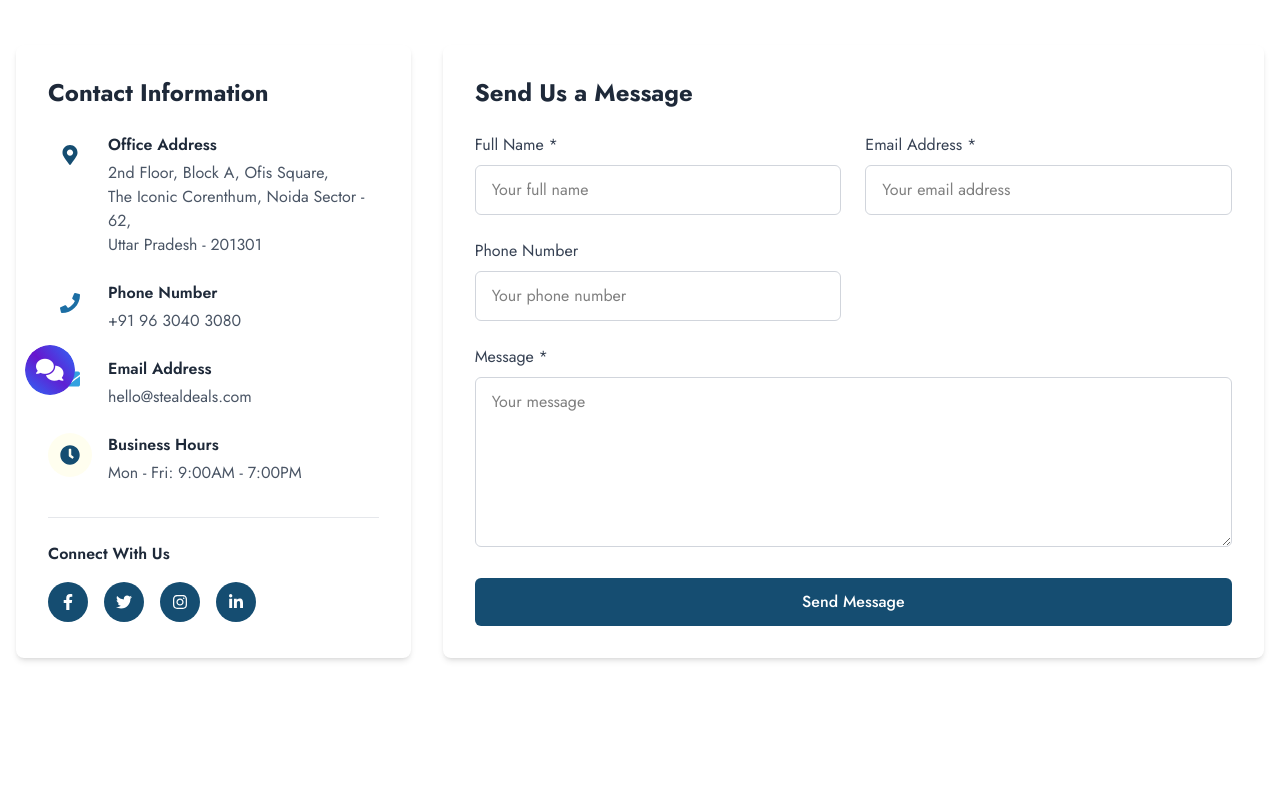
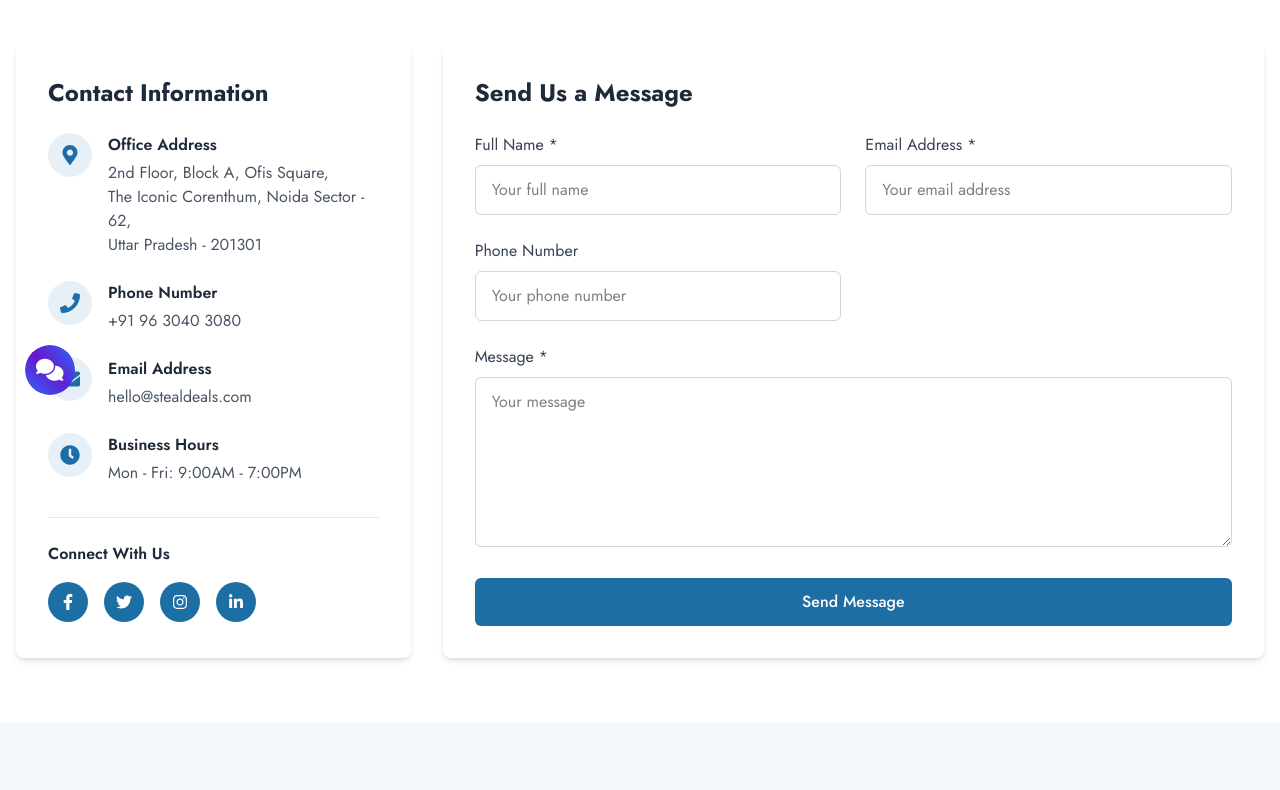
Before and after one commit to HillyAttic/stealdealsv1, a Next.js app: page /contact in a window 1280 px wide. Shown: the part 380-1170 px from the top of the page. Built offline with nearby package versions, Linux system fonts and the light colour scheme; no server answers.

Commit message:
checkpoint 105

```diff
--- a/src/app/contact/page.tsx
+++ b/src/app/contact/page.tsx
@@ -59,8 +59,8 @@ export default function ContactPage() {
 
                   <div className="space-y-6">
                     <div className="flex items-start">
-                      <div className="bg-primary-50 p-3 rounded-full mr-4">
-                        <FaMapMarkerAlt className="text-primary text-xl" />
+                      <div className="p-3 rounded-full mr-4" style={{backgroundColor: 'rgba(28, 110, 164, 0.1)'}}>
+                        <FaMapMarkerAlt className="text-xl" style={{color: 'rgb(28, 110, 164)'}} />
                       </div>
                       <div>
                         <h3 className="font-semibold text-gray-800 mb-1">Office Address</h3>
@@ -69,8 +69,8 @@ export default function ContactPage() {
                     </div>
 
                     <div className="flex items-start">
-                      <div className="bg-secondary-50 p-3 rounded-full mr-4">
-                        <FaPhone className="text-secondary text-xl" />
+                      <div className="p-3 rounded-full mr-4" style={{backgroundColor: 'rgba(28, 110, 164, 0.1)'}}>
+                        <FaPhone className="text-xl" style={{color: 'rgb(28, 110, 164)'}} />
                       </div>
                       <div>
                         <h3 className="font-semibold text-gray-800 mb-1">Phone Number</h3>
@@ -79,8 +79,8 @@ export default function ContactPage() {
                     </div>
 
                     <div className="flex items-start">
-                      <div className="bg-accent-50 p-3 rounded-full mr-4">
-                        <FaEnvelope className="text-accent text-xl" />
+                      <div className="p-3 rounded-full mr-4" style={{backgroundColor: 'rgba(28, 110, 164, 0.1)'}}>
+                        <FaEnvelope className="text-xl" style={{color: 'rgb(28, 110, 164)'}} />
                       </div>
                       <div>
                         <h3 className="font-semibold text-gray-800 mb-1">Email Address</h3>
@@ -89,8 +89,8 @@ export default function ContactPage() {
                     </div>
 
                     <div className="flex items-start">
-                      <div className="bg-highlight/20 p-3 rounded-full mr-4">
-                        <FaClock className="text-primary text-xl" />
+                      <div className="p-3 rounded-full mr-4" style={{backgroundColor: 'rgba(28, 110, 164, 0.1)'}}>
+                        <FaClock className="text-xl" style={{color: 'rgb(28, 110, 164)'}} />
                       </div>
                       <div>
                         <h3 className="font-semibold text-gray-800 mb-1">Business Hours</h3>
@@ -102,16 +102,40 @@ export default function ContactPage() {
                   <div className="mt-8 pt-6 border-t border-gray-200">
                     <h3 className="font-semibold text-gray-800 mb-4">Connect With Us</h3>
                     <div className="flex space-x-4">
-                      <a href="https://www.facebook.com/stealdeals.co.in/" className="bg-primary text-white p-3 rounded-full hover:bg-secondary transition-colors">
+                      <a
+                        href="https://www.facebook.com/stealdeals.co.in/"
+                        className="text-white p-3 rounded-full transition-all duration-300 hover:scale-105"
+                        style={{backgroundColor: 'rgb(28, 110, 164)'}}
+                        onMouseEnter={(e) => (e.currentTarget as HTMLElement).style.backgroundColor = 'rgb(21, 77, 113)'}
+                        onMouseLeave={(e) => (e.currentTarget as HTMLElement).style.backgroundColor = 'rgb(28, 110, 164)'}
+                      >
                         <FaFacebookF />
                       </a>
-                      <a href="#" className="bg-primary text-white p-3 rounded-full hover:bg-secondary transition-colors">
+                      <a
+                        href="#"
+                        className="text-white p-3 rounded-full transition-all duration-300 hover:scale-105"
+                        style={{backgroundColor: 'rgb(28, 110, 164)'}}
+                        onMouseEnter={(e) => (e.currentTarget as HTMLElement).style.backgroundColor = 'rgb(21, 77, 113)'}
+                        onMouseLeave={(e) => (e.currentTarget as HTMLElement).style.backgroundColor = 'rgb(28, 110, 164)'}
+                      >
                         <FaTwitter />
                       </a>
-                      <a href="http://instagram.com/stealdeals.co.in/" className="bg-primary text-white p-3 rounded-full hover:bg-secondary transition-colors">
+                      <a
+                        href="http://instagram.com/stealdeals.co.in/"
+                        className="text-white p-3 rounded-full transition-all duration-300 hover:scale-105"
+                        style={{backgroundColor: 'rgb(28, 110, 164)'}}
+                        onMouseEnter={(e) => (e.currentTarget as HTMLElement).style.backgroundColor = 'rgb(21, 77, 113)'}
+                        onMouseLeave={(e) => (e.currentTarget as HTMLElement).style.backgroundColor = 'rgb(28, 110, 164)'}
+                      >
                         <FaInstagram />
                       </a>
-                      <a href="https://www.linkedin.com/company/steal-deals/posts/?feedView=all" className="bg-primary text-white p-3 rounded-full hover:bg-secondary transition-colors">
+                      <a
+                        href="https://www.linkedin.com/company/steal-deals/posts/?feedView=all"
+                        className="text-white p-3 rounded-full transition-all duration-300 hover:scale-105"
+                        style={{backgroundColor: 'rgb(28, 110, 164)'}}
+                        onMouseEnter={(e) => (e.currentTarget as HTMLElement).style.backgroundColor = 'rgb(21, 77, 113)'}
+                        onMouseLeave={(e) => (e.currentTarget as HTMLElement).style.backgroundColor = 'rgb(28, 110, 164)'}
+                      >
                         <FaLinkedinIn />
                       </a>
                     </div>
@@ -129,13 +153,16 @@ export default function ContactPage() {
                     <div className="fixed inset-0 bg-black bg-opacity-50 flex items-center justify-center z-50 p-4">
                       <div className="bg-white rounded-2xl shadow-2xl max-w-md w-full p-8 text-center">
                         <div className="mx-auto w-16 h-16 bg-green-100 rounded-full flex items-center justify-center mb-4">
-                          <FaCheckCircle className="text-secondary text-3xl" />
+                          <FaCheckCircle className="text-3xl" style={{color: 'rgb(28, 110, 164)'}} />
                         </div>
                         <h3 className="text-2xl font-bold text-gray-800 mb-2">Message Sent Successfully!</h3>
                         <p className="text-gray-600 mb-6">Thank you for reaching out. We'll get back to you shortly.</p>
                         <button
                           onClick={() => setShowSuccessMessage(false)}
-                          className="bg-secondary hover:bg-accent text-white px-8 py-3 rounded-lg font-semibold transition-colors"
+                          className="text-white px-8 py-3 rounded-lg font-semibold transition-all duration-300 hover:scale-105"
+                          style={{backgroundColor: 'rgb(28, 110, 164)'}}
+                          onMouseEnter={(e) => (e.currentTarget as HTMLButtonElement).style.backgroundColor = 'rgb(21, 77, 113)'}
+                          onMouseLeave={(e) => (e.currentTarget as HTMLButtonElement).style.backgroundColor = 'rgb(28, 110, 164)'}
                         >
                           Great, Thanks!
                         </button>
@@ -163,7 +190,18 @@ export default function ContactPage() {
                             type="text"
                             id="name"
                             name="name"
-                            className="w-full px-4 py-3 border border-gray-300 rounded-md focus:outline-none focus:ring-2 focus:ring-accent"
+                            className="w-full px-4 py-3 border border-gray-300 rounded-md focus:outline-none focus:ring-2 transition-all duration-300"
+                            style={{
+                              '--focus-ring-color': 'rgba(28, 110, 164, 0.3)'
+                            } as React.CSSProperties & { '--focus-ring-color': string }}
+                            onFocus={(e) => {
+                              e.currentTarget.style.borderColor = 'rgb(28, 110, 164)';
+                              e.currentTarget.style.boxShadow = '0 0 0 3px rgba(28, 110, 164, 0.1)';
+                            }}
+                            onBlur={(e) => {
+                              e.currentTarget.style.borderColor = '#d1d5db';
+                              e.currentTarget.style.boxShadow = 'none';
+                            }}
                             placeholder="Your full name"
                             required
                           />
@@ -174,7 +212,18 @@ export default function ContactPage() {
                             type="email"
                             id="email"
                             name="email"
-                            className="w-full px-4 py-3 border border-gray-300 rounded-md focus:outline-none focus:ring-2 focus:ring-accent"
+                            className="w-full px-4 py-3 border border-gray-300 rounded-md focus:outline-none focus:ring-2 transition-all duration-300"
+                            style={{
+                              '--focus-ring-color': 'rgba(28, 110, 164, 0.3)'
+                            } as React.CSSProperties & { '--focus-ring-color': string }}
+                            onFocus={(e) => {
+                              e.currentTarget.style.borderColor = 'rgb(28, 110, 164)';
+                              e.currentTarget.style.boxShadow = '0 0 0 3px rgba(28, 110, 164, 0.1)';
+                            }}
+                            onBlur={(e) => {
+                              e.currentTarget.style.borderColor = '#d1d5db';
+                              e.currentTarget.style.boxShadow = 'none';
+                            }}
                             placeholder="Your email address"
                             required
                           />
@@ -185,7 +234,18 @@ export default function ContactPage() {
                             type="tel"
                             id="phone"
                             name="phone"
-                            className="w-full px-4 py-3 border border-gray-300 rounded-md focus:outline-none focus:ring-2 focus:ring-accent"
+                            className="w-full px-4 py-3 border border-gray-300 rounded-md focus:outline-none focus:ring-2 transition-all duration-300"
+                            style={{
+                              '--focus-ring-color': 'rgba(28, 110, 164, 0.3)'
+                            } as React.CSSProperties & { '--focus-ring-color': string }}
+                            onFocus={(e) => {
+                              e.currentTarget.style.borderColor = 'rgb(28, 110, 164)';
+                              e.currentTarget.style.boxShadow = '0 0 0 3px rgba(28, 110, 164, 0.1)';
+                            }}
+                            onBlur={(e) => {
+                              e.currentTarget.style.borderColor = '#d1d5db';
+                              e.currentTarget.style.boxShadow = 'none';
+                            }}
                             placeholder="Your phone number"
                           />
                         </div>
@@ -197,7 +257,15 @@ export default function ContactPage() {
                           id="message"
                           name="message"
                           rows={6}
-                          className="w-full px-4 py-3 border border-gray-300 rounded-md focus:outline-none focus:ring-2 focus:ring-accent"
+                          className="w-full px-4 py-3 border border-gray-300 rounded-md focus:outline-none focus:ring-2 transition-all duration-300"
+                          onFocus={(e) => {
+                            e.currentTarget.style.borderColor = 'rgb(28, 110, 164)';
+                            e.currentTarget.style.boxShadow = '0 0 0 3px rgba(28, 110, 164, 0.1)';
+                          }}
+                          onBlur={(e) => {
+                            e.currentTarget.style.borderColor = '#d1d5db';
+                            e.currentTarget.style.boxShadow = 'none';
+                          }}
                           placeholder="Your message"
                           required
                         ></textarea>
@@ -206,7 +274,12 @@ export default function ContactPage() {
                       <div className="mt-6">
                         <button
                           type="submit"
-                          className="w-full bg-primary text-white font-medium py-3 px-6 rounded-md hover:bg-secondary transition-colors focus:outline-none focus:ring-2 focus:ring-accent focus:ring-offset-2"
+                          className="w-full text-white font-medium py-3 px-6 rounded-md transition-all duration-300 hover:scale-[1.02] focus:outline-none focus:ring-2 focus:ring-offset-2"
+                          style={{backgroundColor: 'rgb(28, 110, 164)'}}
+                          onMouseEnter={(e) => (e.currentTarget as HTMLButtonElement).style.backgroundColor = 'rgb(21, 77, 113)'}
+                          onMouseLeave={(e) => (e.currentTarget as HTMLButtonElement).style.backgroundColor = 'rgb(28, 110, 164)'}
+                          onFocus={(e) => e.currentTarget.style.boxShadow = '0 0 0 3px rgba(28, 110, 164, 0.3)'}
+                          onBlur={(e) => e.currentTarget.style.boxShadow = 'none'}
                         >
                           Send Message
                         </button>
@@ -220,7 +293,7 @@ export default function ContactPage() {
         </section>
 
         {/* Map Location */}
-        <section className="bg-primary-50 py-16">
+        <section className="py-16" style={{backgroundColor: 'rgba(28, 110, 164, 0.05)'}}>
           <div className="container mx-auto px-4 text-center mb-12">
             <h2 className="text-3xl font-bold text-gray-800 mb-4">Our Location</h2>
             <p className="text-gray-600 max-w-2xl mx-auto">
```
Also changed, not shown: src/app/franchise/page.tsx (+26 -7 lines).
